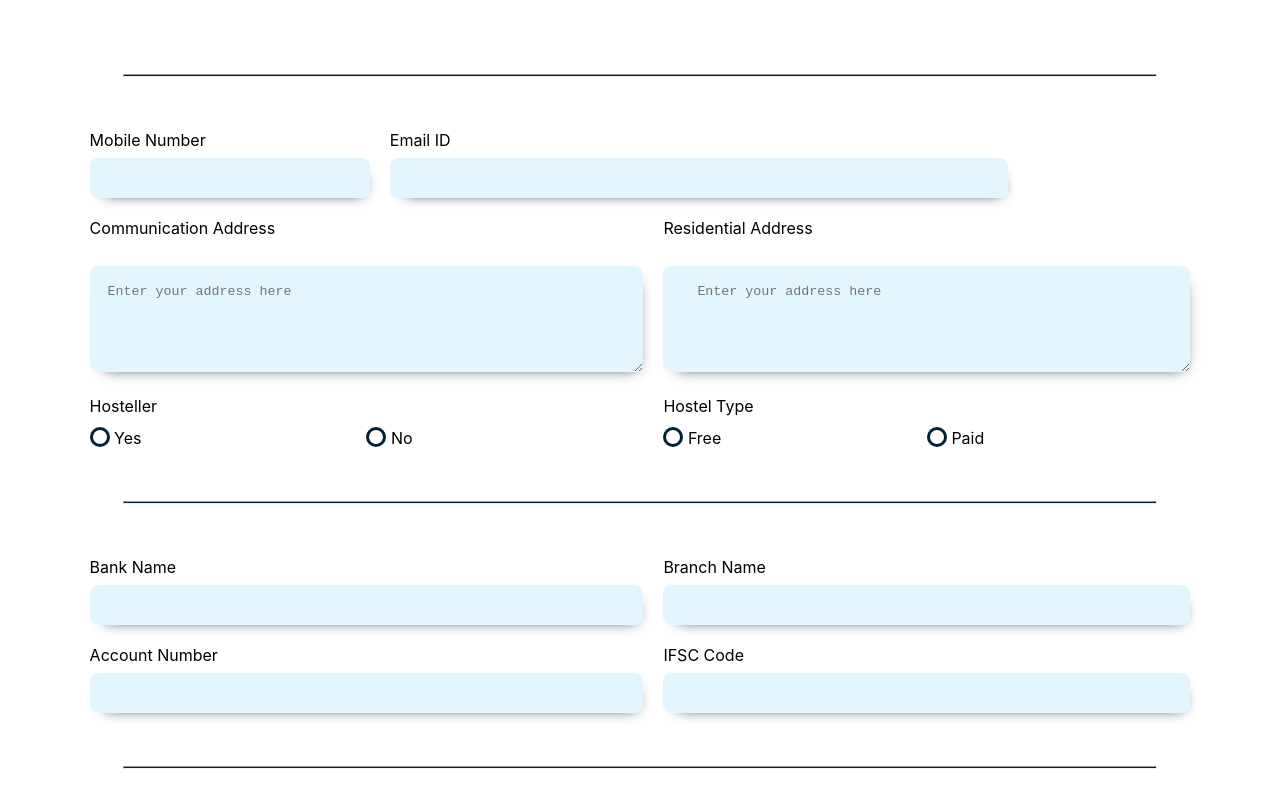
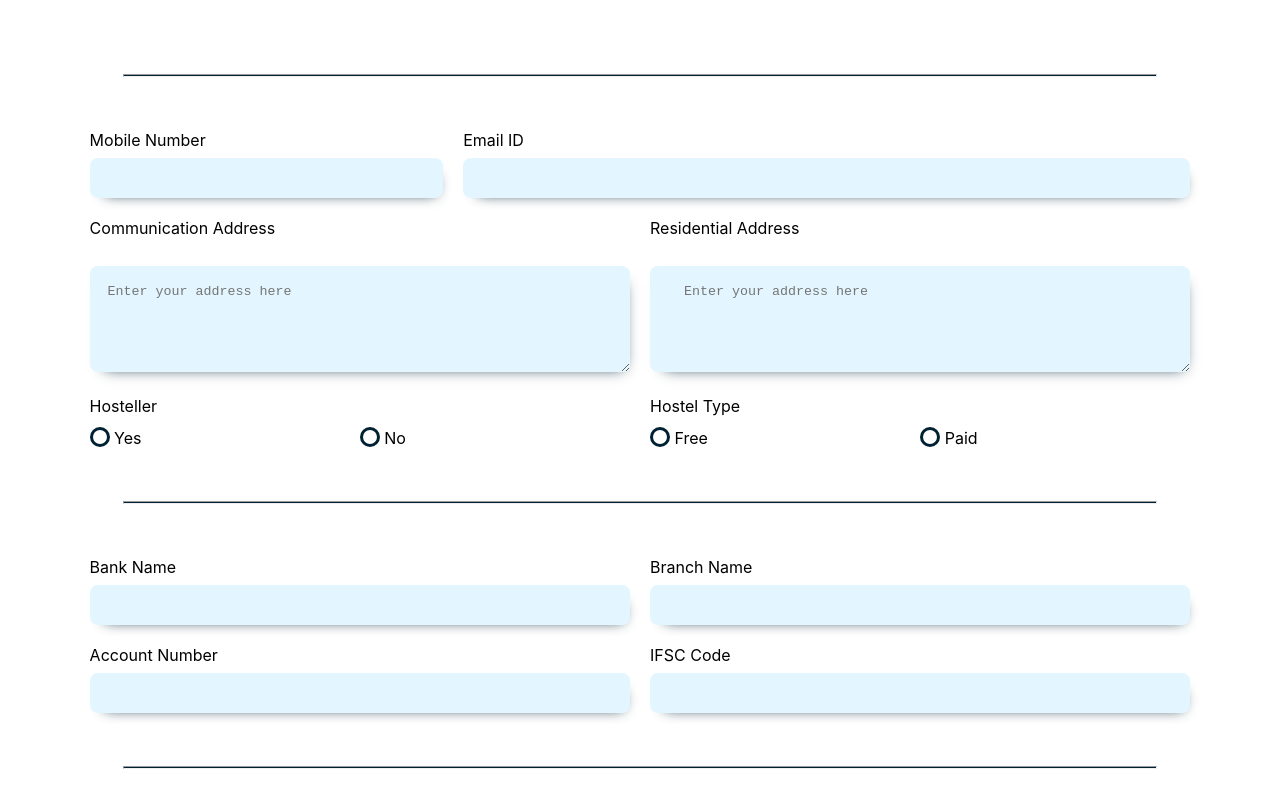
Before and after one commit to JawaharRL/erp-frontend, a React (Create React App) app in the folder frontend/: page /personal-form in a window 1280 px wide. Shown: the part 1000-1800 px from the top of the page. Built offline with nearby package versions, Linux system fonts and the light colour scheme.

Commit message:
login page responsiveness

```diff
--- a/frontend/src/Components/Allfields/Allfields.css
+++ b/frontend/src/Components/Allfields/Allfields.css
@@ -1,5 +1,5 @@
 
-input[type="text"]{
+input[type="text"],input[type="email"]{
     background-color:rgba(199, 238, 255, 0.5);
     height: 40px;
     width: 100%;
--- a/frontend/src/Components/Loginbutton/Loginbutton.css
+++ b/frontend/src/Components/Loginbutton/Loginbutton.css
@@ -5,7 +5,7 @@
     font-size: 18px;
     background-color: #002133;
     opacity: 0.8;
-    color: #fff;
+    color: #fafafa;
     font-family: outfit;
     font-weight: 500;
 }
--- a/frontend/src/Pages/Landingpage/Landingpage.jsx
+++ b/frontend/src/Pages/Landingpage/Landingpage.jsx
@@ -25,7 +25,6 @@ function Landingpage() {
         <div class="nav">
             <Allbuttons className="register-button" target={goToPersonalform} value="Register" image={registericon}/>
             <Allbuttons className="login-button" target={goToLoginpage} value="Login" image={loginicon}/>
-
         </div>
     </div>
 
--- a/frontend/src/Pages/Loginpage/Loginpage.jsx
+++ b/frontend/src/Pages/Loginpage/Loginpage.jsx
@@ -1,7 +1,7 @@
 import React from 'react'
 import './Loginpage.css'
-import Illustration from '../../Assets/Illustration.jpg'
-import eye from '../../Assets/eyewhite.svg'
+// import Illustration from '../../Assets/Illustration.jpg'
+// import eye from '../../Assets/eyewhite.svg'
 import { Loginbutton } from '../../Components'
 
 function Loginpage() {
@@ -15,7 +15,7 @@ function Loginpage() {
             <input type="text" id='input-mail' />
             <label className='login-password' htmlFor="Password">Password</label>
             <input  type="password" />
-            <a href="#"> <p className='forgotpassword'>Forgot password?</p></a>
+            <a href="#" id='forgotpassword'> <p className='forgotpassword'>Forgot password?</p></a>
             <div className='login-button-space' >
             <Loginbutton></Loginbutton>
             </div>
--- a/frontend/src/Pages/Personalform/Personalform.css
+++ b/frontend/src/Pages/Personalform/Personalform.css
@@ -33,7 +33,8 @@
 
 input[type="date"]
 {
-    background: url('../../Assets/calendar.svg') no-repeat ;
+    /* background: url('../../Assets/calendar.svg') no-repeat ; */
+    /* background-position: 250px; */
     background-size: 25px 25px;
     width: 24px;
     height: 24px;
@@ -112,11 +113,11 @@ textarea::placeholder{
 
 
 .personal-form-buttons{
+    grid-column: span 12;
     margin-top: 25px;
     display: flex;
     justify-content: flex-end;
 }
-
 
 .first_name,.last_name,.date_Of_Birth,.fathers_Name,.fathers_Occupation,.fathetrs_Mobile_Number,.Mothers_Mobile_Number,.mothers_Occupation,.mothers_Name,.guardians_occupation,.guardians_name,.guardians_mobile_number,.income,.marital_status,.parents_status,.emis_Number,.first_graduate,.special_category{
     grid-column:span 4;
@@ -131,21 +132,30 @@ textarea::placeholder{
     grid-column:span 3;
 }
 .mobile_no{
-    grid-column:span 3;
-
+    grid-column:span 4;
 }
 .mail_id{
-    grid-column:span 7;
+    grid-column:span 8;
 }
+
+
+@media (width<=920px) {
+
+    .first_name,.last_name,.date_Of_Birth,.fathers_Name,.fathers_Occupation,.fathetrs_Mobile_Number,.Mothers_Mobile_Number,.mothers_Occupation,.mothers_Name,.guardians_occupation,.guardians_name,.guardians_mobile_number,.income,.marital_status,.parents_status,.emis_Number,.first_graduate,.special_category{
+        grid-column:span 3;
+    }
+    /* .personal-form-buttons{
+        grid-column: 1/1;
+    } */
+}
+
+
 @media (width<=425px) {
 
     .first_name,.last_name,.date_Of_Birth,.fathers_Name,.fathers_Occupation,.fathetrs_Mobile_Number,.Mothers_Mobile_Number,.mothers_Occupation,.mothers_Name,.guardians_occupation,.guardians_name,.guardians_mobile_number,.income,.marital_status,.parents_status,.emis_Number,.first_graduate,.special_category{
         grid-column:span 12;
     }
     .gender,.aadhar_number,.communication_address,.residential_address,.hosteller,.hostel_type,.bank_name,.branch_Name,.account_Number,.ifsc_Code{
-        grid-column:span 12;
-    }
-    .profile_photo,.get-photo,#registration-seperator{
         grid-column:span 12;
     }
     .nationality,.religion,.community,.caste,.sslc,.hsc_1_Year,.hsc_2_Year,.diploma,.field{
--- a/frontend/src/Pages/Personalform/Personalform.jsx
+++ b/frontend/src/Pages/Personalform/Personalform.jsx
@@ -9,6 +9,7 @@ import Allbuttons from '../../Components/Allbuttons/Allbuttons';
 import Allfields from '../../Components/Allfields/Allfields';
 import axios from 'axios';
 import { useNavigate } from 'react-router-dom';
+import Academicform from '../Academicform/Academicform';
 
 
 function Personalform() {
@@ -67,6 +68,7 @@ function Personalform() {
     try {
       const response = await axios.post(url, data);
       console.log(response.data);
+      navigate('/academic-form');
     } catch (error) {
       console.error('Error saving student:', error);
     }
@@ -77,19 +79,19 @@ function Personalform() {
         <div className='form-content'>
           <Formtitle></Formtitle>
         </div>
-        <form id='registration_form' onSubmit={handleSubmit}>
+        <form id='registration_form' action='' onSubmit={handleSubmit}>
           <div className="personal-container">
 
             <div className="first_name">
-              <Allfields fieldtype="text" value="First Name" inputname="first_Name"fieldpattern="" req_flag=""/>
+              <Allfields fieldtype="text" value="First Name" inputname="first_Name"fieldpattern="[A-Za-z]+" req_flag="true"/>
             </div>
 
             <div className="last_name">
-            <Allfields fieldtype="text" value="Last Name" inputname="last_Name"fieldpattern=""/>
+            <Allfields fieldtype="text" value="Last Name" inputname="last_Name"fieldpattern="[A-Za-z]+"/>
             </div>
 
             <div className="date_Of_Birth">
-            <Allfields fieldtype="date" value="Date of Birth" inputname="date_Of_Birth"fieldpattern="" req_flag=""/>
+            <Allfields fieldtype="date" value="Date of Birth" inputname="date_Of_Birth"fieldpattern="" req_flag="true"/>
             </div>
 
             <div className="gender">
@@ -102,19 +104,19 @@ function Personalform() {
 
             </div>
             <div className="aadhar_number">
-            <Allfields fieldtype="text" value="Aadhar Number" inputname="aadhar_Number"fieldpattern="" req_flag=""/>
+            <Allfields fieldtype="text" value="Aadhar Number" inputname="aadhar_Number"fieldpattern="[0-9]{12}" req_flag="true"/>
               {/* <label htmlFor="Aadhar">Aadhar Number</label>
               <input type="text" name="aadhar_Number" pattern="[0-9]{12}" required /> */}
             </div>
 
             <div className="nationality">
-            <Allfields fieldtype="text" value="Nationality" inputname="nationality"fieldpattern="" req_flag=""/>
+            <Allfields fieldtype="text" value="Nationality" inputname="nationality"fieldpattern="[A-Za-z]+" req_flag="true"/>
               {/* <label htmlFor="Nationality">Nationality</label>
               <input type="text" name="nationality" pattern="[A-Za-z]+" required /> */}
             </div>
 
             <div className="religion">
-            <Allfields fieldtype="text" value="Religion" inputname="religion"fieldpattern="" req_flag=""/>
+            <Allfields fieldtype="text" value="Religion" inputname="religion"fieldpattern="[A-Za-z]+" req_flag="true"/>
               {/* <label htmlFor="Religion">Religion</label>
               <input type="text" name="religion" pattern="[A-Za-z]+" required /> */}
             </div>
@@ -132,61 +134,61 @@ function Personalform() {
             </div>
 
             <div className="caste">
-            <Allfields fieldtype="text" value="Caste" inputname="caste"fieldpattern="" req_flag=""/>
+            <Allfields fieldtype="text" value="Caste" inputname="caste"fieldpattern="[A-Za-z]+" req_flag="true"/>
               {/* <label htmlFor="Caste">Caste</label>
               <input type="text" name="caste" pattern="[A-Za-z]+" required /> */}
             </div>
 
             <div className="fathers_Name">
-            <Allfields fieldtype="text" value="Father's Name" inputname="fathers_Name"fieldpattern="" req_flag=""/>
+            <Allfields fieldtype="text" value="Father's Name" inputname="fathers_Name"fieldpattern="[A-Za-z]+" req_flag="true"/>
               {/* <label htmlFor="FatherName">Father's Name</label>
               <input type="text" name="fathers_Name" pattern="[A-Za-z]+" required /> */}
             </div>
 
             <div className="fathers_Occupation">
-            <Allfields fieldtype="text" value="Father's Occupation" inputname="fathers_Occupation"fieldpattern="" req_flag=""/>
+            <Allfields fieldtype="text" value="Father's Occupation" inputname="fathers_Occupation"fieldpattern="[A-Za-z]+" req_flag="true"/>
               {/* <label htmlFor="Occupation">Father's Occupation</label>
               <input type="text" name="fathers_Occupation" pattern="[A-Za-z]+" /> */}
             </div>
 
             <div className="fathetrs_Mobile_Number">
-            <Allfields fieldtype="text" value="Father's Mobile Number" inputname="fathetrs_Mobile_Number"fieldpattern="" req_flag=""/>
+            <Allfields fieldtype="text" value="Father's Mobile Number" inputname="fathetrs_Mobile_Number"fieldpattern="[0-9]{10}" req_flag="true"/>
               {/* <label htmlFor="MobileNo">Father's Mobile Number</label>
               <input type="text" name="fathetrs_Mobile_Number" pattern="[0-9]{10}" /> */}
             </div>
 
             <div className="mothers_Name">
-            <Allfields fieldtype="text" value="Mother's Name" inputname="mothers_Name"fieldpattern="" req_flag=""/>
+            <Allfields fieldtype="text" value="Mother's Name" inputname="mothers_Name"fieldpattern="[A-Za-z]+" req_flag="true"/>
               {/* <label htmlFor="MotherName">Mother's Name</label>
               <input type="text" name="mothers_Name" pattern="[A-Za-z]+" required/> */}
             </div>
 
             <div className="mothers_Occupation">
-            <Allfields fieldtype="text" value="Mother's Occupation" inputname="mothers_Occupation"fieldpattern="" req_flag=""/>
+            <Allfields fieldtype="text" value="Mother's Occupation" inputname="mothers_Occupation"fieldpattern="[A-Za-z]+" req_flag="true"/>
               {/* <label htmlFor="Occupation">Mother's Occupation</label>
               <input type="text" name="mothers_Occupation" pattern="[A-Za-z]+" /> */}
             </div>
 
             <div className="Mothers_Mobile_Number">
-            <Allfields fieldtype="text" value="Mother's Mobile Number" inputname="Mothers_Mobile_Number"fieldpattern="" req_flag=""/>
+            <Allfields fieldtype="text" value="Mother's Mobile Number" inputname="Mothers_Mobile_Number"fieldpattern="[0-9]{10}" req_flag="true"/>
               {/* <label htmlFor="MobileNo">Mother's Mobile Number</label>
               <input type="text" name="Mothers_Mobile_Number" pattern="[0-9]{10}" /> */}
             </div>
 
             <div className="guardians_name">
-            <Allfields fieldtype="text" value="Guardian Name" inputname="guardians_name"fieldpattern="" req_flag=""/>
+            <Allfields fieldtype="text" value="Guardian Name" inputname="guardians_name"fieldpattern="[A-Za-z]+" req_flag=""/>
               {/* <label htmlFor="GuardianName">Guardian Name</label>
               <input type="text" name="guardians_Name" pattern="[A-Za-z]+" /> */}
             </div>
 
             <div className="guardians_occupation">
-            <Allfields fieldtype="text" value="Guardian Occupation" inputname="guardians_occupation"fieldpattern="" req_flag=""/>
+            <Allfields fieldtype="text" value="Guardian Occupation" inputname="guardians_occupation"fieldpattern="[A-Za-z]+" req_flag=""/>
               {/* <label htmlFor="Occupation">Guardian Occupation</label>
               <input type="text" name="guardians_Occupation" pattern="[A-Za-z]+" /> */}
             </div>
 
             <div className=" guardians_mobile_number">
-            <Allfields fieldtype="text" value="Guardian Mobile Number" inputname="guardians_mobile_number"fieldpattern="" req_flag=""/>
+            <Allfields fieldtype="text" value="Guardian Mobile Number" inputname="guardians_mobile_number"fieldpattern="[0-9]{10}" req_flag=""/>
               {/* <label htmlFor="MobileNo">Guardian Mobile Number</label>
               <input type="text" name="guardians_Mobile_Number" pattern="[0-9]{10}" /> */}
             </div>
@@ -200,7 +202,7 @@ function Personalform() {
             </div>
 
             <div className="income">
-            <Allfields fieldtype="text" value="Income" inputname="income"fieldpattern="" req_flag=""/>
+            <Allfields fieldtype="text" value="Income" inputname="income"fieldpattern="[0-9]+" req_flag="true"/>
               {/* <label htmlFor="Income">Income</label>
               <input type="text" name="income" pattern="[0-9]+" required /> */}
             </div>
@@ -232,36 +234,36 @@ function Personalform() {
 <hr id='registration-seperator' />
 
             <div className="mobile_no">
-            <Allfields fieldtype="text" value="Mobile Number" inputname="MobileNo"fieldpattern="" req_flag=""/>
+            <Allfields fieldtype="text" value="Mobile Number" inputname="MobileNo"fieldpattern="[0-9]{10}" req_flag="true"/>
               {/* <label htmlFor="MobileNo">Mobile Number</label>
               <input id='mobilenumber' type="text" name="MobileNo" pattern="[0-9]{10}" required /> */}
             </div>
 
             <div className="mail_id">
-            <Allfields fieldtype="text" value="Email ID" inputname="email_id"fieldpattern="" req_flag=""/>
+            <Allfields fieldtype="email" value="Email ID" inputname="email_id"fieldpattern="" req_flag="true"/>
               {/* <label htmlFor="Emailid">Email ID</label>
               <input id='mailid' type="text" name="email_id" pattern="[a-z0-9._%+\-]+@[a-z0-9.\-]+\.[a-z]{2,}$" required /> */}
             </div>
 
            <div className="communication_address">
               <label htmlFor="CommunicationAddress">Communication Address</label><br />
-              <textarea name="communication_Address" cols="40" rows="6" placeholder="Enter your address here" ></textarea>
+              <textarea name="communication_Address" cols="40" rows="6" placeholder="Enter your address here" required></textarea>
             </div>
 
             <div className=" residential_address">
               <label htmlFor="ResidentialAddress">Residential Address</label><br />
-              <textarea name="residential_Address" cols="40" rows="6" placeholder="  Enter your address here" ></textarea>
+              <textarea name="residential_Address" cols="40" rows="6" placeholder="  Enter your address here" required></textarea>
             </div>
 
             <div className="hosteller">
               <label htmlFor="Hosteller">Hosteller</label>
-              <div className="radio">
+              <div className="radio" required>
                 <div className="radio-spacing"><input type="radio" name="hosteller" value="Yes" /> Yes</div>
                 <div className="radio-spacing"> <input type="radio" name="hosteller" value="No" /> No</div>
               </div>
             </div>
 
-            <div className="hostel_type">
+            <div className="hostel_type" required>
               <label htmlFor="Hostel Type">Hostel Type</label>
               <div className="radio">
                 <div className="radio-spacing"><input type="radio" name="hostel_Type" value="Free" /> Free</div>
@@ -272,25 +274,25 @@ function Personalform() {
 <hr id='registration-seperator' />
 
             <div className=" bank_name">
-            <Allfields fieldtype="text" value="Bank Name" inputname="bank_Name"fieldpattern="" req_flag="true"/>
+            <Allfields fieldtype="text" value="Bank Name" inputname="bank_Name"fieldpattern="[A-Za-z]+" req_flag="true"/>
               {/* <label htmlFor="Bank name">Bank Name</label>
               <input id='bank' type="text" name="bank_Name" pattern="[A-Za-z]+" required /> */}
             </div>
 
             <div className="branch_Name">
-            <Allfields fieldtype="text" value="Branch Name" inputname="branch_Name"fieldpattern="" req_flag=""/>
+            <Allfields fieldtype="text" value="Branch Name" inputname="branch_Name"fieldpattern="[A-Za-z]+" req_flag="true"/>
               {/* <label htmlFor="branch_Name">Branch Name</label>
               <input id='branch' type="text" name="branch_Name" pattern="[A-Za-z]+" required /> */}
             </div>
 
             <div className="account_Number ">
-            <Allfields fieldtype="text" value="Account Number" inputname="account_Number"fieldpattern="" req_flag=""/>
+            <Allfields fieldtype="text" value="Account Number" inputname="account_Number"fieldpattern="[0-9]{11,16}" req_flag="true"/>
               {/* <label htmlFor="account_Number">Account Number</label>
               <input id='accno' type="text" name="account_Number" pattern="[0-9]{11,16}" required /> */}
             </div>
 
             <div className="ifsc_Code ">
-            <Allfields fieldtype="text" value="IFSC Code" inputname="ifsc_Code"fieldpattern="" req_flag=""/>
+            <Allfields fieldtype="text" value="IFSC Code" inputname="ifsc_Code"fieldpattern="[A-Za-z0-9]+" req_flag="true"/>
               {/* <label htmlFor="ifsccode">IFSC Code</label>
               <input id='ifsc' type="text" name="ifsc_Code" pattern="[A-Za-z0-9]+" required /> */}
             </div>
@@ -299,25 +301,25 @@ function Personalform() {
 <hr id='registration-seperator' />
 
             <div className="sslc">
-            <Allfields fieldtype="text" value="SSLC %" inputname="sslc"fieldpattern="" req_flag=""/>
+            <Allfields fieldtype="text" value="SSLC %" inputname="sslc"fieldpattern="\d+\.\d+" req_flag="true"/>
               {/* <label htmlFor="SSLC">SSLC %</label>
               <input type="text" name="sslc" className="" pattern="\d+\.\d+" required /> */}
             </div>
 
             <div className="hsc_1_Year">
-            <Allfields fieldtype="text" value="HSC 1st YEAR" inputname="hsc_1_Year"fieldpattern="" req_flag=""/>
+            <Allfields fieldtype="text" value="HSC 1st YEAR" inputname="hsc_1_Year"fieldpattern="\d+\.\d+" req_flag="true"/>
               {/* <label htmlFor="HSC 1st YEAR">HSC 1st YEAR %</label>
               <input type="text" name="hsc_1_Year" className="" pattern="\d+\.\d+" /> */}
             </div>
 
             <div className="hsc_2_Year">
-            <Allfields fieldtype="text" value="HSC 2nd YEAR" inputname="hsc_2_Year"fieldpattern="" req_flag=""/>
+            <Allfields fieldtype="text" value="HSC 2nd YEAR" inputname="hsc_2_Year"fieldpattern="\d+\.\d+" req_flag="true"/>
               {/* <label htmlFor="HSC 2nd YEAR">HSC 2nd YEAR %</label>
               <input type="text" name="hsc_2_Year" className="" pattern="\d+\.\d+" /> */}
             </div>
 
             <div className="diploma">
-            <Allfields fieldtype="text" value="Diploma %" inputname="diploma"fieldpattern="" req_flag=""/>
+            <Allfields fieldtype="text" value="Diploma %" inputname="diploma"fieldpattern="\d+\.\d+" req_flag="true"/>
               {/* <label htmlFor="Diploma">Diploma %</label>
               <input type="text" name="diploma" className="" pattern="\d+\.\d+" /> */}
             </div>
@@ -339,14 +341,14 @@ function Personalform() {
             </div>
 
             <div className="emis_Number">
-            <Allfields fieldtype="text" value="Emis Number" inputname="emis_Number"fieldpattern="" req_flag=""/>
+            <Allfields fieldtype="text" value="Emis Number" inputname="emis_Number"fieldpattern="[0-9]{10,20}" req_flag="true"/>
               {/* <label htmlFor="EmisNumber">Emis Number</label>
               <input type="text" name="emis_Number" pattern="[0-9]{10,20}" required /> */}
             </div>
 
             <div className="first_graduate">
               <label htmlFor="First Graduate">First Graduate</label>
-              <div className="radio">
+              <div className="radio" required>
                 <div className="radio-spacing"><input type="radio" name="first_Graduate" value="Yes" /> Yes</div>
                 <div className="radio-spacing"><input type="radio" name="first_Graduate" value="No" /> No</div>
               </div>
@@ -354,7 +356,7 @@ function Personalform() {
 
             <div className="special_category">
               <label htmlFor="Special Category">Special Category</label>
-              <select className='community-dropdown' name="special_Category"  >
+              <select className='community-dropdown' name="special_Category" required >
                 <option>Select</option>
                 <option value="Ex-Service Man">Ex-Service Man</option>
                 <option value="Eminent sports man">Eminent sports man</option>
@@ -363,13 +365,13 @@ function Personalform() {
             </div>
 
           <div className='personal-form-buttons'>
-              <Allbuttons type="submit"  value="Save" image={save} />
-
+              <Allbuttons type="submit" value="Save" image={save} />
+              <Allbuttons target={goToAcademicform} value="Next" image={Nextwhite} />
           </div>
 
         </div>
         </form>
-        <Allbuttons target={goToAcademicform} value="Next" image={Nextwhite} />
+
       </div>
 
     </div>
```
Also changed, not shown: frontend/src/Components/Header/Header.css (+8 -1 lines), frontend/src/Pages/Academicform/Academicform.css (+4 -4 lines), frontend/src/Pages/Loginpage/Loginpage.css (+16 -1 lines), frontend/src/Pages/Landingpage/Landingpage.css (line endings or trailing spaces).
